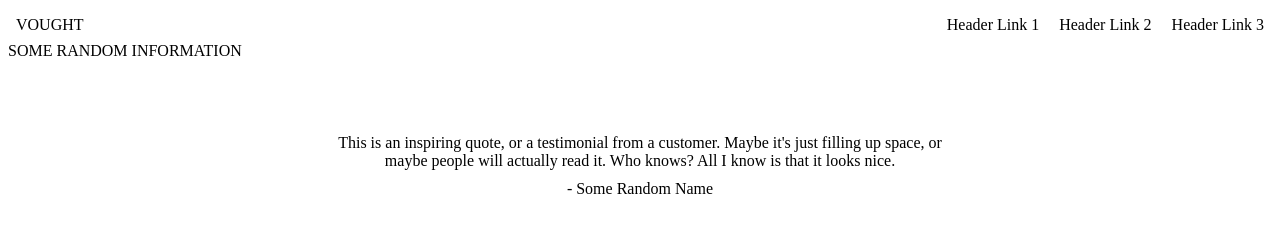
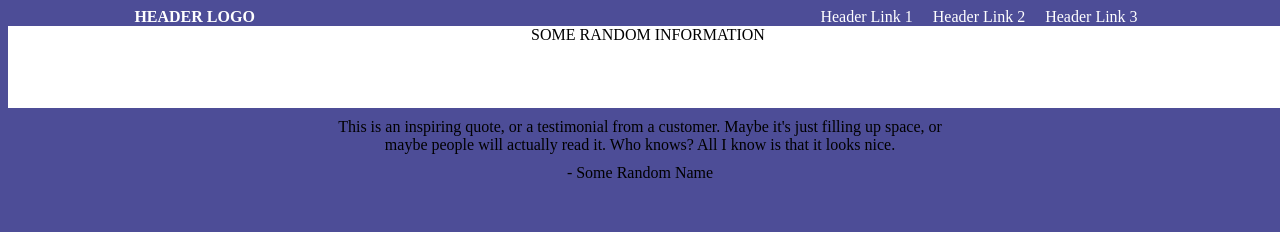
Before and after one commit to ssm8892/odin-landing_page, a plain HTML site: page index.html in a window 1280 px wide. Drawn offline with Linux system fonts and the light colour scheme.

Commit message:
End of Day 2

```diff
--- a/index.html
+++ b/index.html
@@ -7,11 +7,11 @@
     </head>
 
     <body>
-        <div class="header">
+        <div class="header, white-text">
             <div class="nav-bar">
                 <div class="left-header">
-                    <div class="header-logo">
-                        VOUGHT
+                    <div class="header-logo, bold-text">
+                        HEADER LOGO
                     </div>
                 </div>
                 <div class="right-header">
--- a/styles.css
+++ b/styles.css
@@ -1,6 +1,7 @@
 body {
     display: flex;
     flex-direction: column;
+    background-color: rgb(77, 77, 151);
 }
 
 .header {
@@ -13,6 +14,8 @@ body {
     flex-direction: row;
     justify-content: space-between;
     align-items: center;
+    margin-left: 10%;
+    margin-right: 10%;
 }
 
 .header-link {
@@ -26,6 +29,12 @@ body {
 .info-grid {
     display: flex;
     flex-direction: column;
+}
+
+.info-block {
+    text-align: center;
+    background-color: white;
+    min-width: 100vw;
 }
 
 ul {
@@ -47,3 +56,11 @@ ul {
     text-align: center;
     margin: 10px;
 }
+
+.white-text {
+    color: rgb(255, 255, 255);
+}
+
+.bold-text {
+    font-weight: bold;
+}
```
